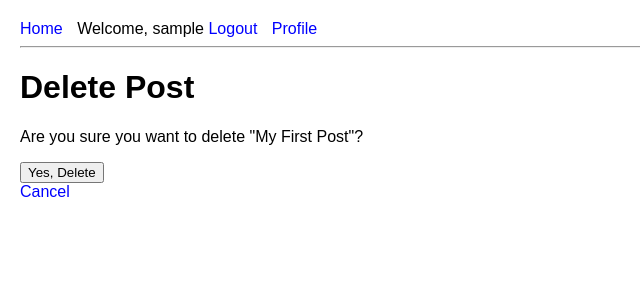
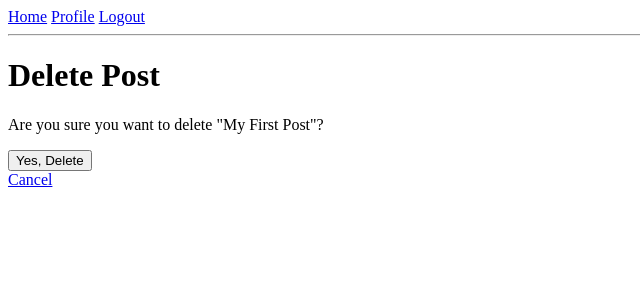
Before and after one commit to Melissa07001/Alx_DjangoLearnLab, a Django app: template blog/templates/blog/post_confirm_delete.html in a window 1280 px wide. Shown: the top 300 px of the page, without its empty margins (0-640 px from the left). Run offline with Django 5.2, Linux system fonts and the light colour scheme; the template is opened without the code that fills it: values that come from a table or form of the project are taken from there, others are empty; a user stored in the database is signed in; data comes from the database, SQL or seed files in the repository; tables that the repository leaves empty hold one stand-in row (values such as "Sample post"); parts of the project's set-up code (start-up, migrations or seed data) failed here and were passed over.

Commit message:
Update base.html

```diff
--- a/blog/templates/blog/base.html
+++ b/blog/templates/blog/base.html
@@ -2,38 +2,22 @@
 <html lang="en">
 <head>
     <meta charset="UTF-8">
-  <title>My Blog</title>
-  <style>
-    body {
-      font-family: Arial, sans-serif;
-      margin: 20px;
-    }
-    a {
-      text-decoration: none;
-      color: blue;
-      margin-right: 10px;
-    }
-    a:hover {
-      text-decoration: underline;
-    }
-  </style>
+    <title>Django Blog</title>
 </head>
 <body>
     <header>
         <nav>
             <a href="{% url 'home' %}">Home</a>
             {% if user.is_authenticated %}
-        <span>Welcome, {{ user.username }}</span>
+                <a href="{% url 'profile' %}">Profile</a>
                 <a href="{% url 'logout' %}">Logout</a>
-        <a href="{% url 'profile' %}">Profile</a>
             {% else %}
                 <a href="{% url 'login' %}">Login</a>
                 <a href="{% url 'register' %}">Register</a>
             {% endif %}
         </nav>
+    </header>
     <hr>
-  </header>
-
     {% block content %}{% endblock %}
 </body>
 </html>
```
Lines whose indentation alone changed are shown as unchanged.
